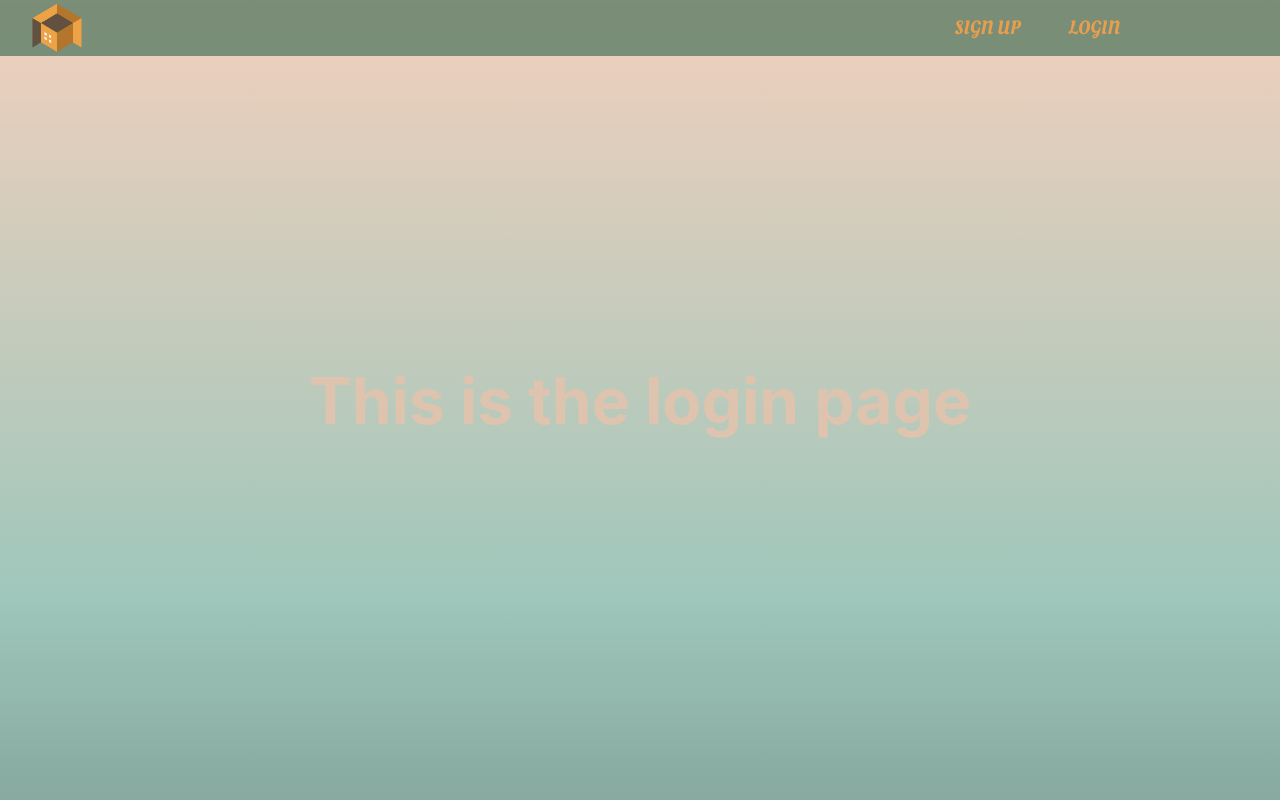
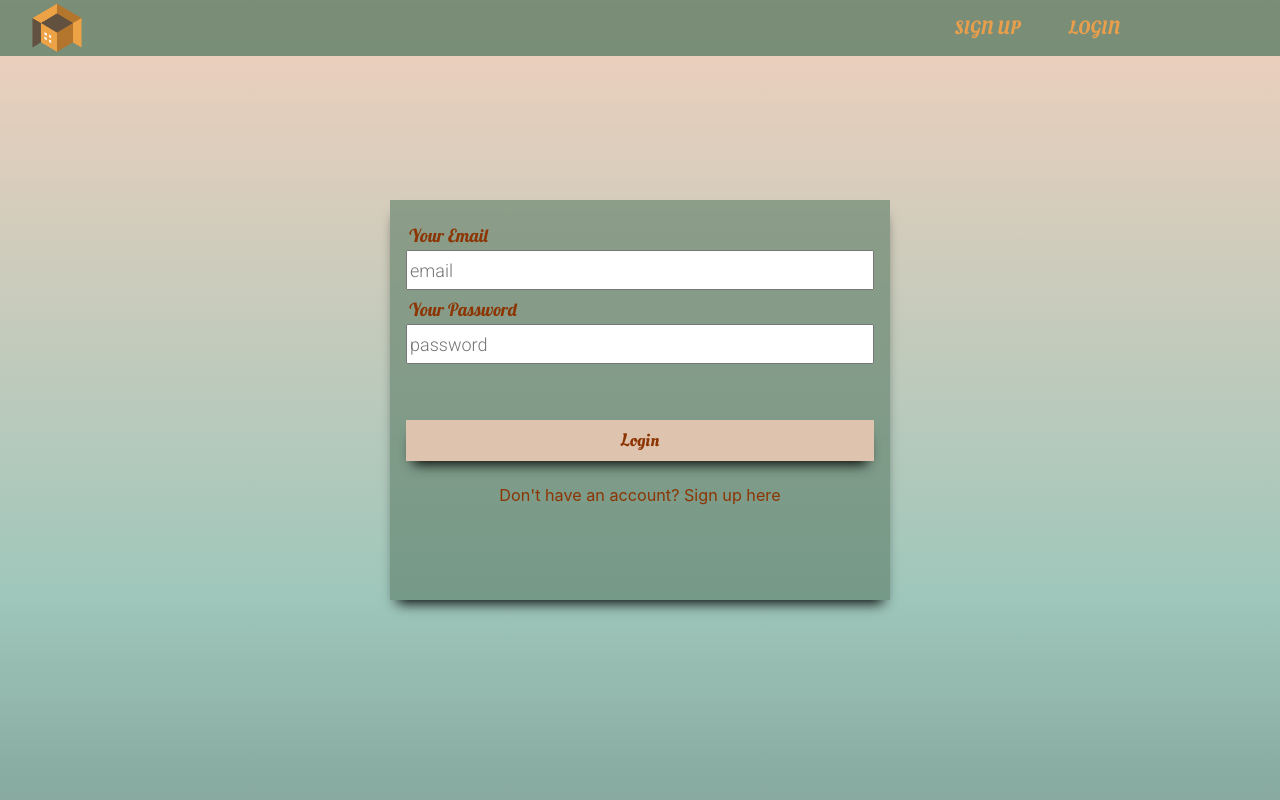
Before and after one commit to PattaSiwa/o-ya, a Next.js app: page /login in a window 1280 px wide. Shown: the top 800 px of the page. Built offline with nearby package versions, Linux system fonts and the light colour scheme.

Commit message:
login page created

```diff
--- /dev/null
+++ b/components/input/Login.js
@@ -0,0 +1,94 @@
+import classes from './Login.module.css'
+import { useState, useRef } from 'react';
+import { useRouter } from 'next/router';
+import { signIn } from 'next-auth/client';
+import Link from 'next/link'
+
+async function createUser(email, password) {
+    const response = await fetch('/api/users', {
+        method: 'POST',
+        body: JSON.stringify({ email, password }),
+        headers: {
+            'Content-Type': 'application/json',
+        },
+    });
+
+    const data = await response.json();
+
+    if (!response.ok) {
+        throw new Error(data.message || 'Something went wrong!');
+    }
+
+    return data;
+}
+
+
+function LoginForm() {
+    const emailInputRef = useRef();
+    const passwordInputRef = useRef();
+
+
+    const router = useRouter();
+
+
+    async function submitHandler(event) {
+        event.preventDefault();
+
+        const enteredEmail = emailInputRef.current.value;
+        const enteredPassword = passwordInputRef.current.value;
+
+        // optional: Add validation
+
+        if (isLogin) {
+            const result = await signIn('credentials', {
+                redirect: false,
+                email: enteredEmail,
+                password: enteredPassword,
+            });
+
+            if (!result.error) {
+                // set some auth state
+                router.replace('/profile');
+            }
+        } else {
+            try {
+                const result = await createUser(enteredEmail, enteredPassword);
+                console.log(result);
+            } catch (error) {
+                console.log(error);
+            }
+        }
+    }
+
+    return (
+        <form className={classes.form} onSubmit={submitHandler}>
+            <div className={classes.input}>
+                <label htmlFor='email'>Your Email</label>
+                <input
+                    type='email'
+                    id='email'
+                    required ref={emailInputRef}
+                    placeholder="email"
+                />
+            </div>
+            <div className={classes.input}>
+                <label htmlFor='password'>Your Password</label>
+                <input
+                    type='password'
+                    id='password'
+                    required
+                    ref={passwordInputRef}
+                    placeholder="password"
+                />
+            </div>
+            <div className={classes.actions}>
+                <button>Login</button>
+                <Link href='/signup'>
+                    <a className={classes.signupLink}>Don't have an account? Sign up here</a>
+                </Link>
+            </div>
+        </form>
+    )
+}
+
+export default LoginForm
--- /dev/null
+++ b/components/input/Login.module.css
@@ -0,0 +1,77 @@
+.input {
+    font-family: 'Lobster', cursive;
+    font-size: 1em;
+
+}
+
+.input label {
+    display: block;
+    padding: .2rem;
+    font-family: 'Lobster', cursive;
+    margin-top: .3rem;
+    color: var(--primary)
+}
+
+.input input {
+    font-family: 'Roboto', sans-serif;
+    width: 100%;
+    height: 2rem;
+}
+
+.input input:focus {
+    outline: 0;
+    border: 3px solid var(--primary);
+  }
+
+.form {
+    background: rgba(93, 125, 102,0.6);
+    width: 95%;
+    padding: 1rem;
+    min-height: 50vh;
+    max-width: 500px;
+    -webkit-box-shadow: 0px 10px 13px -7px #000000, 5px 5px 15px 5px rgba(0,0,0,0);
+    box-shadow: 0px 10px 13px -7px #000000, 5px 5px 15px 5px rgba(0,0,0,0);
+}
+
+.actions button{
+    width: 100%;
+    padding: .5rem;
+    margin: .5rem 0;
+    border: none;
+    font-size: 1em;
+    color: var(--primary);
+    font-family: 'Oleo Script', cursive;
+    background-color: var(--shadow);
+    transition: .6s;
+    -webkit-box-shadow: 0px 10px 13px -7px #000000, 5px 5px 15px 5px rgba(0,0,0,0);
+    box-shadow: 0px 10px 13px -7px #000000, 5px 5px 15px 5px rgba(0,0,0,0);
+}
+
+.actions button:hover{
+    cursor: pointer;
+    background-color: var(--primary);
+    color:var(--shadow)
+}
+
+.actions {
+    margin-top: 3rem;
+}
+
+.signupLink {
+    text-align: center;
+    display:block;
+    width: 100%;
+    margin:1rem auto;
+    font-size: .9em;
+    color:var(--primary)
+}
+
+@media screen and (min-width:1000px){
+    .form {
+        font-size: large;
+    }
+    .form input {
+        height: 2.5rem;
+        font-size: 1em;
+    }
+}
--- a/components/input/SignupForm.module.css
+++ b/components/input/SignupForm.module.css
@@ -0,0 +1,78 @@
+.input {
+    font-family: 'Lobster', cursive;
+    font-size: 1em;
+
+}
+
+.input label {
+    display: block;
+    padding: .2rem;
+    font-family: 'Lobster', cursive;
+    margin-top: .3rem;
+    color: var(--primary)
+}
+
+.input input {
+    font-family: 'Roboto', sans-serif;
+    width: 100%;
+    height: 2rem;
+}
+
+.input input:focus {
+    outline: 0;
+    border: 3px solid var(--primary);
+  }
+
+.form {
+    background: rgba(93, 125, 102,0.6);
+    width: 95%;
+    padding: 1rem;
+    min-height: 50vh;
+    max-width: 500px;
+    -webkit-box-shadow: 0px 10px 13px -7px #000000, 5px 5px 15px 5px rgba(0,0,0,0);
+    box-shadow: 0px 10px 13px -7px #000000, 5px 5px 15px 5px rgba(0,0,0,0);
+}
+
+.actions button{
+    width: 100%;
+    padding: .5rem;
+    margin: .5rem 0;
+    border: none;
+    font-size: 1em;
+    color: var(--primary);
+    font-family: 'Oleo Script', cursive;
+    background-color: var(--shadow);
+    transition: .6s;
+    -webkit-box-shadow: 0px 10px 13px -7px #000000, 5px 5px 15px 5px rgba(0,0,0,0);
+    box-shadow: 0px 10px 13px -7px #000000, 5px 5px 15px 5px rgba(0,0,0,0);
+}
+
+.actions button:hover{
+    cursor: pointer;
+    background-color: var(--primary);
+    color:var(--shadow)
+}
+
+.actions {
+    margin-top: 3rem;
+}
+
+.signupLink {
+    text-align: center;
+    display:block;
+    width: 100%;
+    margin:1rem auto;
+    font-size: .9em;
+    color:var(--primary)
+}
+
+
+@media screen and (min-width:1000px){
+    .form {
+        font-size: large;
+    }
+    .form input {
+        height: 2.5rem;
+        font-size: 1em;
+    }
+}
--- a/components/layout/main-header.js
+++ b/components/layout/main-header.js
@@ -8,12 +8,12 @@
         <Fragment>
             <header>
                 <div className={classses.logoA}>
-                    <Link href="/"><Image src="/oya-icons/logo_transparent2.png" className={classses.logo} width={50} height={50} />
+                    <Link href="/"><Image alt="oya logo" src="/oya-icons/logo_transparent2.png" className={classses.logo} width={50} height={50} />
                     </Link>
                 </div>
 
                 <input type="checkbox" className="nav-tog" id="nav-tog"></input>
-                <label for="nav-tog" className="nav-tog-label">
+                <label htmlFor="nav-tog" className="nav-tog-label">
                     <span></span>
 
                 </label>
--- a/pages/_app.js
+++ b/pages/_app.js
@@ -7,6 +7,11 @@
 
   return (
     <Layout>
+      <Head>
+        <title>OYA</title>
+        <meta name="description" content="An Expense Sharing App" />
+        <link rel="icon" href="/oya-icons/logo_transparent2.png" />
+      </Head>
       <Component {...pageProps} />
     </Layout>
 
--- a/pages/login.js
+++ b/pages/login.js
@@ -1,9 +1,10 @@
+import LoginForm from '../components/input/Login'
 import classes from './login.module.css'
 
 export default function LoginPage() {
     return (
         <div className={classes.login}>
-            <h1 className={classes.logintext}> This is the login page</h1>
+            <LoginForm />
         </div>
     )
 }
--- a/styles/globals.css
+++ b/styles/globals.css
@@ -1,4 +1,8 @@
 @import url('https://fonts.googleapis.com/css2?family=Lobster&family=Oleo+Script&display=swap');
+@import url('https://fonts.googleapis.com/css2?family=Roboto:wght@300&display=swap');
+html {
+  scroll-behavior: smooth;
+}
 
 html,
 body {
```
Also changed, not shown: components/input/SignupForm.js (+16 -16 lines), pages/index.js (+4 -8 lines), 2 other files (tests, documents, lock files or other folders).
